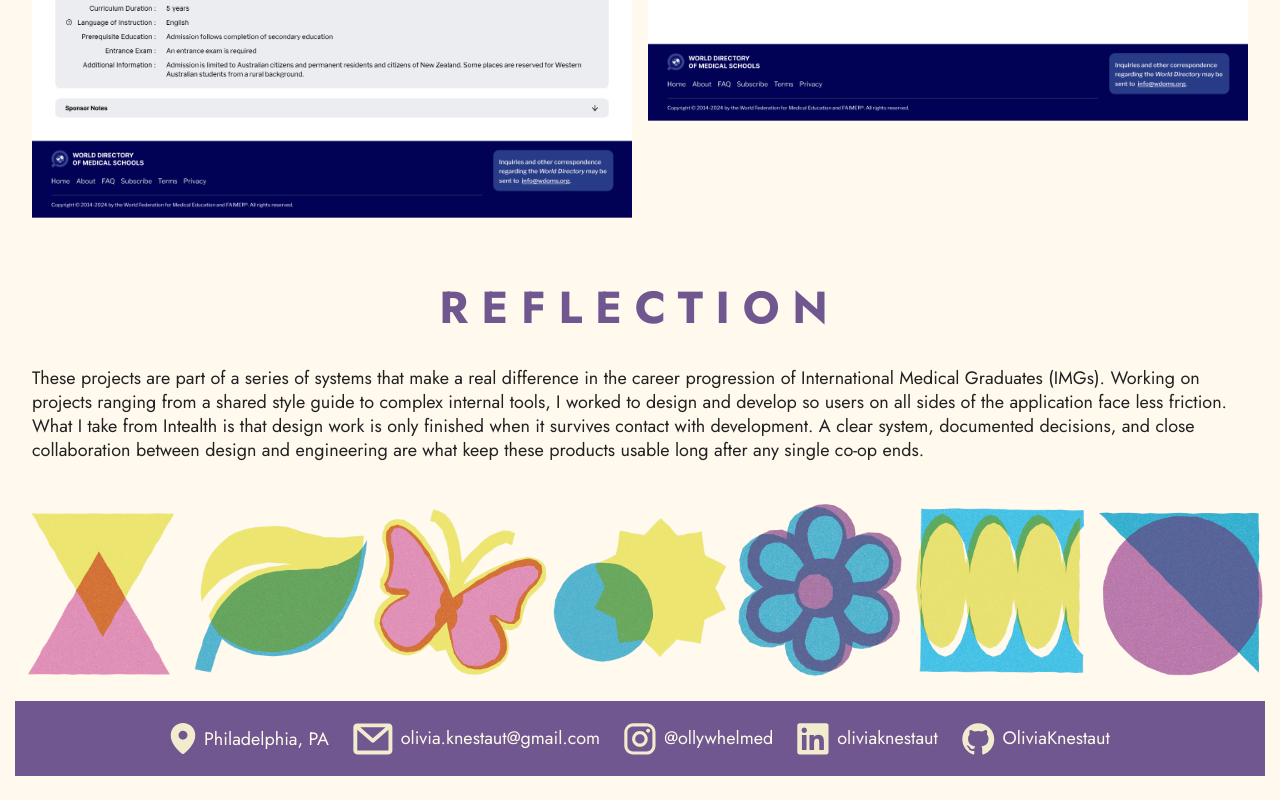
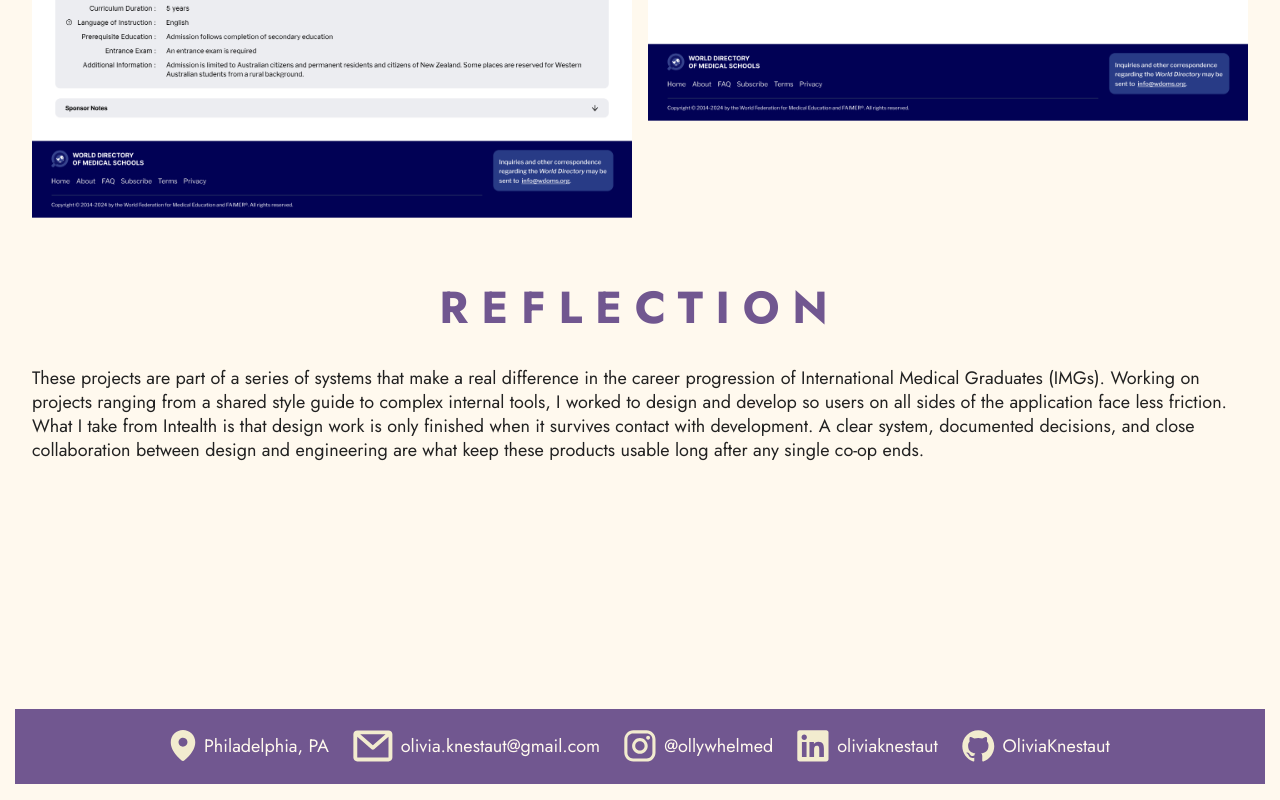
Before and after one commit to OliviaKnestaut/oknestaut, a React (Create React App) app: page /intealth in a window 1280 px wide. Shown: the part 10012-10812 px from the top of the page. Built offline with nearby package versions, Linux system fonts and the light colour scheme.

Commit message:
symbol load in fixes

```diff
--- a/src/components/AbstractSymbolRow.jsx
+++ b/src/components/AbstractSymbolRow.jsx
@@ -52,21 +52,38 @@ const VARIANTS = {
     },
 };
 
-function AbstractSymbol({ num, index }) {
-    const delay = (index * -0.7).toFixed(2);
-    const duration = (4.5 + (index % 3) * 0.5).toFixed(2);
+function AbstractSymbol({ num, index, total, direction }) {
+    const floatDelay = (index * -0.7).toFixed(2);
+    const floatDuration = (4.5 + (index % 3) * 0.5).toFixed(2);
+
+    const loadRotate = (index % 2 === 0 ? -4 : 4).toFixed(0);
+    const loadX = direction === 'left' ? '-30px' : '30px';
+    const loadDelay =
+        direction === 'left'
+            ? (index * 0.08).toFixed(2)
+            : ((total - 1 - index) * 0.08).toFixed(2);
 
     return (
-        <img
-            src={SYMBOLS[num]}
-            alt=""
-            className="abstract-symbol"
+        <span
+            className="abstract-symbol-wrapper"
             style={{
-                animationDelay: `${delay}s`,
-                animationDuration: `${duration}s`,
+                '--load-delay': `${loadDelay}s`,
+                '--load-rotate': `${loadRotate}deg`,
+                '--load-x': loadX,
             }}
             aria-hidden="true"
-        />
+        >
+            <img
+                src={SYMBOLS[num]}
+                alt=""
+                className="abstract-symbol"
+                style={{
+                    animationDelay: `${floatDelay}s`,
+                    animationDuration: `${floatDuration}s`,
+                }}
+                aria-hidden="true"
+            />
+        </span>
     );
 }
 
@@ -74,11 +91,19 @@ function AbstractSymbolRow({ variant = 'upper', className = '' }) {
     const config = VARIANTS[variant];
     if (!config) return null;
 
+    const direction = variant === 'upper' ? 'left' : 'right';
+
     return (
         <div className={`abstract-symbol-row ${className}`.trim()} aria-hidden="true">
             <div className="abstract-symbol-row__desktop">
                 {config.desktop.map((num, index) => (
-                    <AbstractSymbol key={`desktop-${num}`} num={num} index={index} />
+                    <AbstractSymbol
+                        key={`desktop-${num}`}
+                        num={num}
+                        index={index}
+                        total={config.desktop.length}
+                        direction={direction}
+                    />
                 ))}
             </div>
             <div className="abstract-symbol-row__mobile">
@@ -88,7 +113,9 @@ function AbstractSymbolRow({ variant = 'upper', className = '' }) {
                             <AbstractSymbol
                                 key={`mobile-${rowIndex}-${num}`}
                                 num={num}
-                                index={rowIndex * row.length + index}
+                                index={index}
+                                total={row.length}
+                                direction={direction}
                             />
                         ))}
                     </div>
--- a/src/styles/main.css
+++ b/src/styles/main.css
@@ -432,9 +432,16 @@ footer .abstract-float {
     width: 100%;
 }
 
-.abstract-symbol {
+.abstract-symbol-wrapper {
     flex: 1 1 auto;
     min-width: 0;
+    display: block;
+    opacity: 0;
+    animation: symbol-load 0.7s cubic-bezier(0.22, 1, 0.36, 1) forwards;
+    animation-delay: var(--load-delay, 0s);
+}
+
+.abstract-symbol {
     width: 100%;
     height: auto;
     margin: 0;
@@ -464,6 +471,22 @@ html[data-theme="dark"] .abstract-symbol {
 @media (prefers-reduced-motion: reduce) {
     .abstract-symbol {
         animation: none;
+    }
+
+    .abstract-symbol-wrapper {
+        animation: none;
+        opacity: 1;
+    }
+}
+
+@keyframes symbol-load {
+    0% {
+        opacity: 0;
+        transform: translateX(var(--load-x, 0)) translateY(18px) scale(0.9) rotate(var(--load-rotate, -4deg));
+    }
+    100% {
+        opacity: 1;
+        transform: translateX(0) translateY(0) scale(1) rotate(0deg);
     }
 }
 
```
